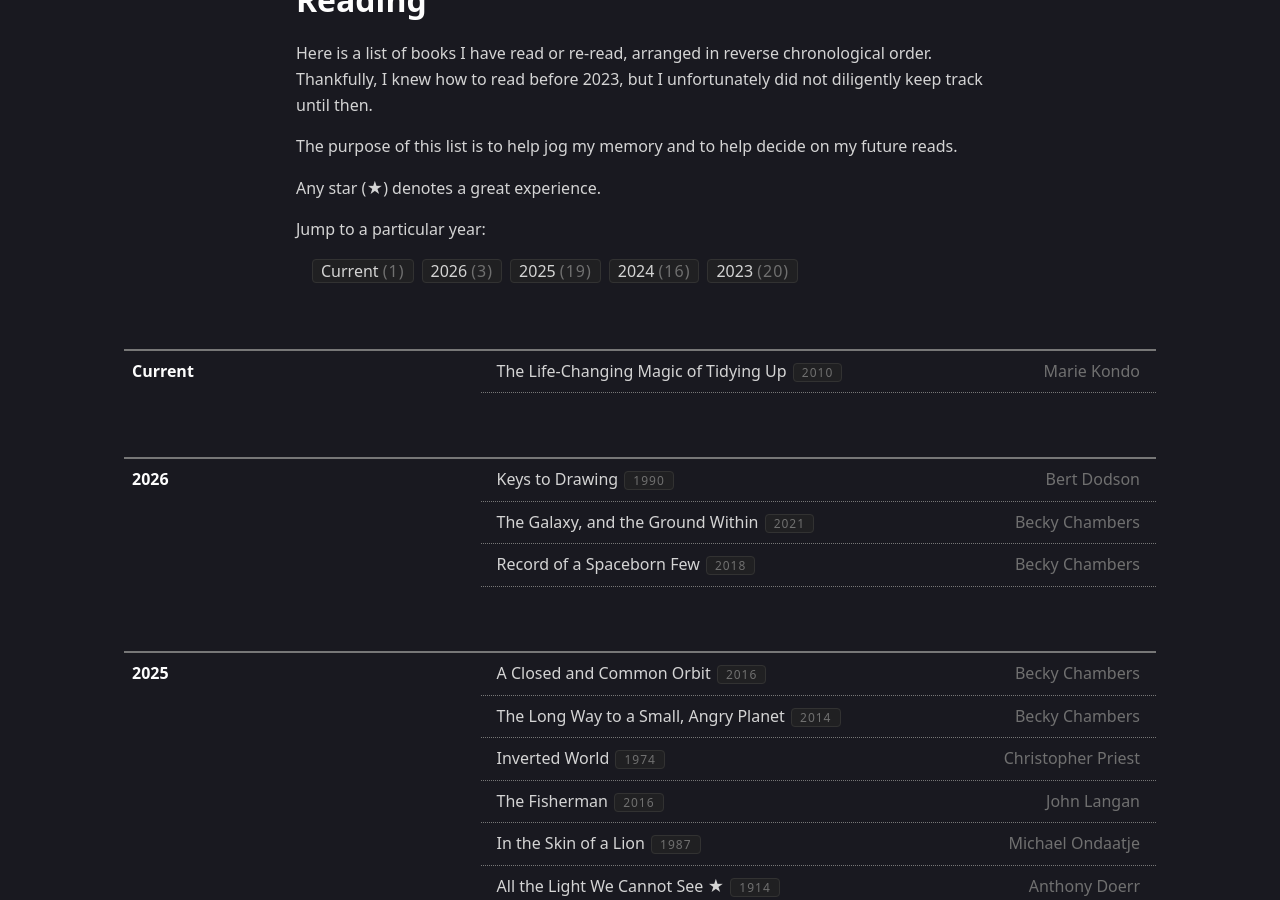
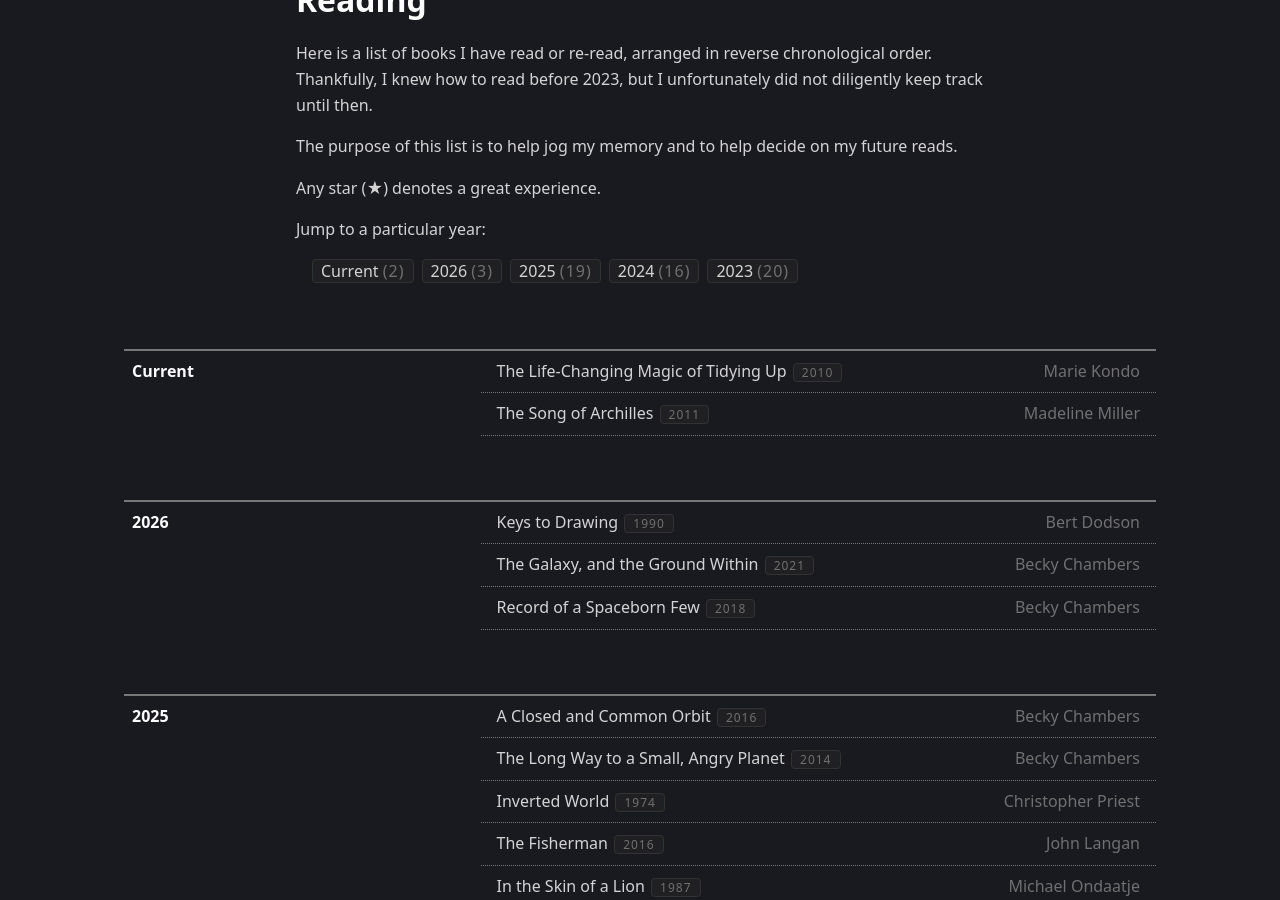
Before and after one commit to KlazHTT/personal-website, a Jekyll site: the page built from pages/reading.md, in a window 1280 px wide and 900 px high, scrolled down 319 px. Built offline with Jekyll 4.4.1, drawn with Linux system fonts in a browser that asks for light colours.

Commit message:
Update reads.yml

```diff
--- a/_data/reads.yml
+++ b/_data/reads.yml
@@ -3,6 +3,10 @@
     - title: The Life-Changing Magic of Tidying Up
       author: Marie Kondo
       published: 2010
+      status:
+    - title: The Song of Archilles
+      author: Madeline Miller
+      published: 2011
       status:
 - year: 2026
   reads:
```
